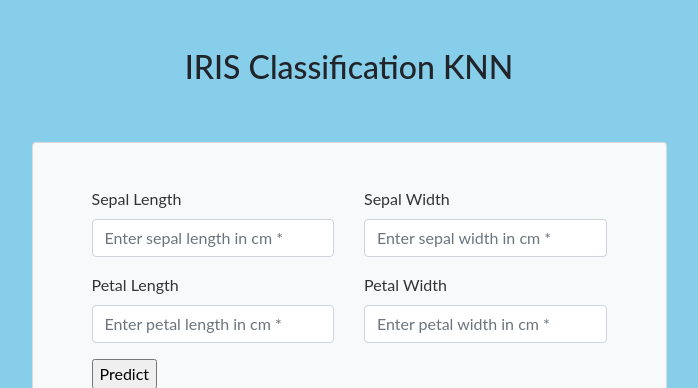
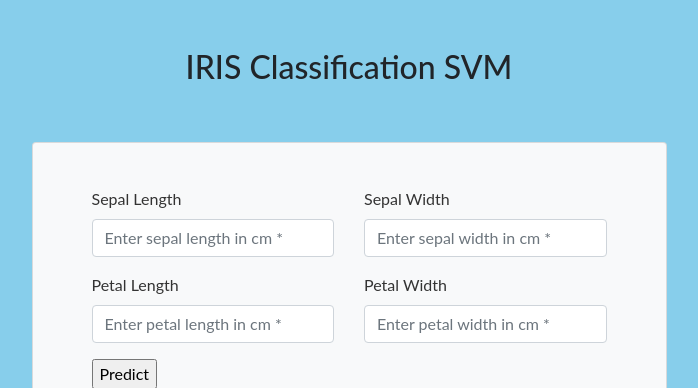
Before and after one commit to ondinhk/iris_app_svm, a Flask app: page / in a window 1280 px wide. Shown: the top 388 px of the page, without its empty margins (291-989 px from the left). Run offline with Flask 2, Linux system fonts and the light colour scheme; some libraries are stand-ins or nearby versions.

Commit message:
update index

```diff
--- a/app.py
+++ b/app.py
@@ -34,3 +34,5 @@ def predictandoutput():
 
 if __name__ == '__main__':
     app.run(debug=True)
+
+# 1 1 2 3
--- a/templates/index.html
+++ b/templates/index.html
@@ -58,7 +58,7 @@
 <body style="background: #87ceeb">
     <div class="container">
         <div class=" text-center mt-5 mb-5 ">
-            <h2>IRIS Classification KNN</h2>
+            <h2>IRIS Classification SVM</h2>
         </div>
         <div class="row ">
             <div class="col-lg-7 mx-auto">
```
